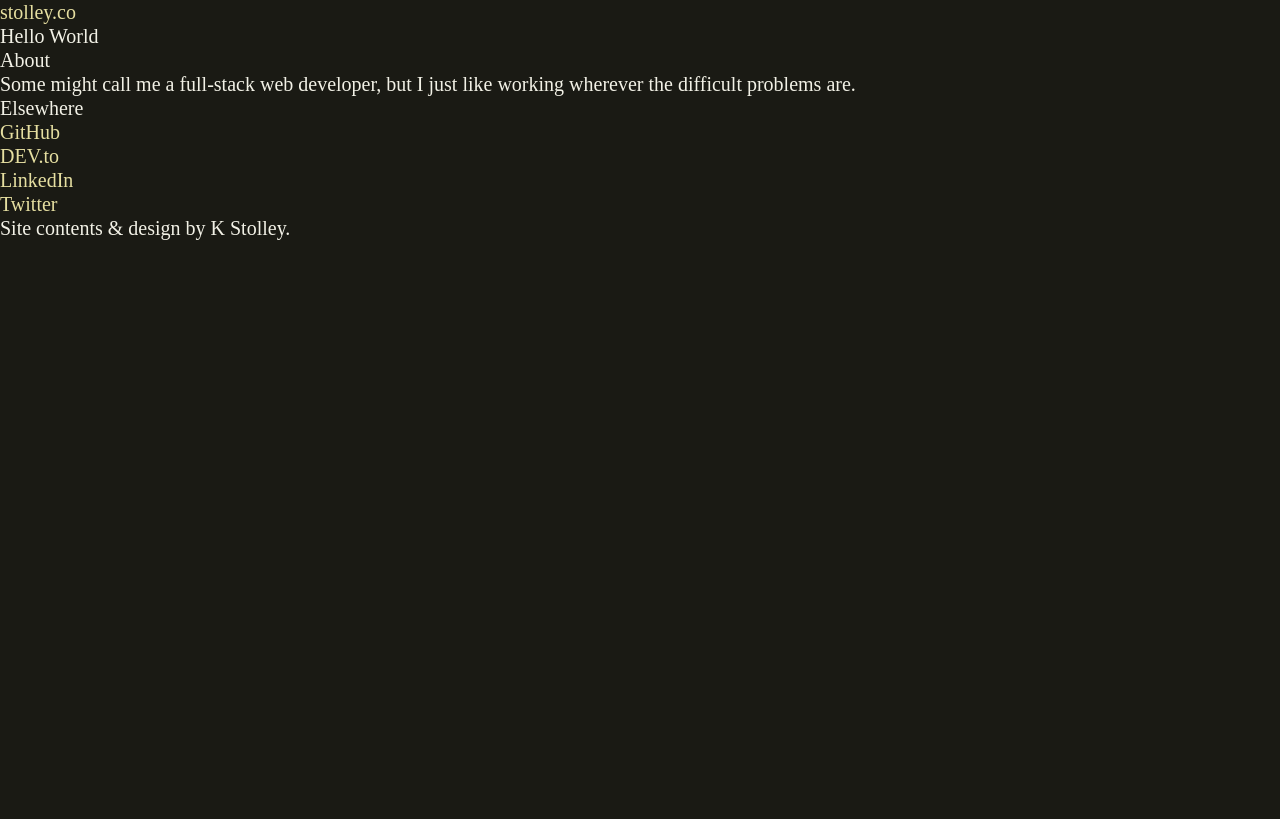
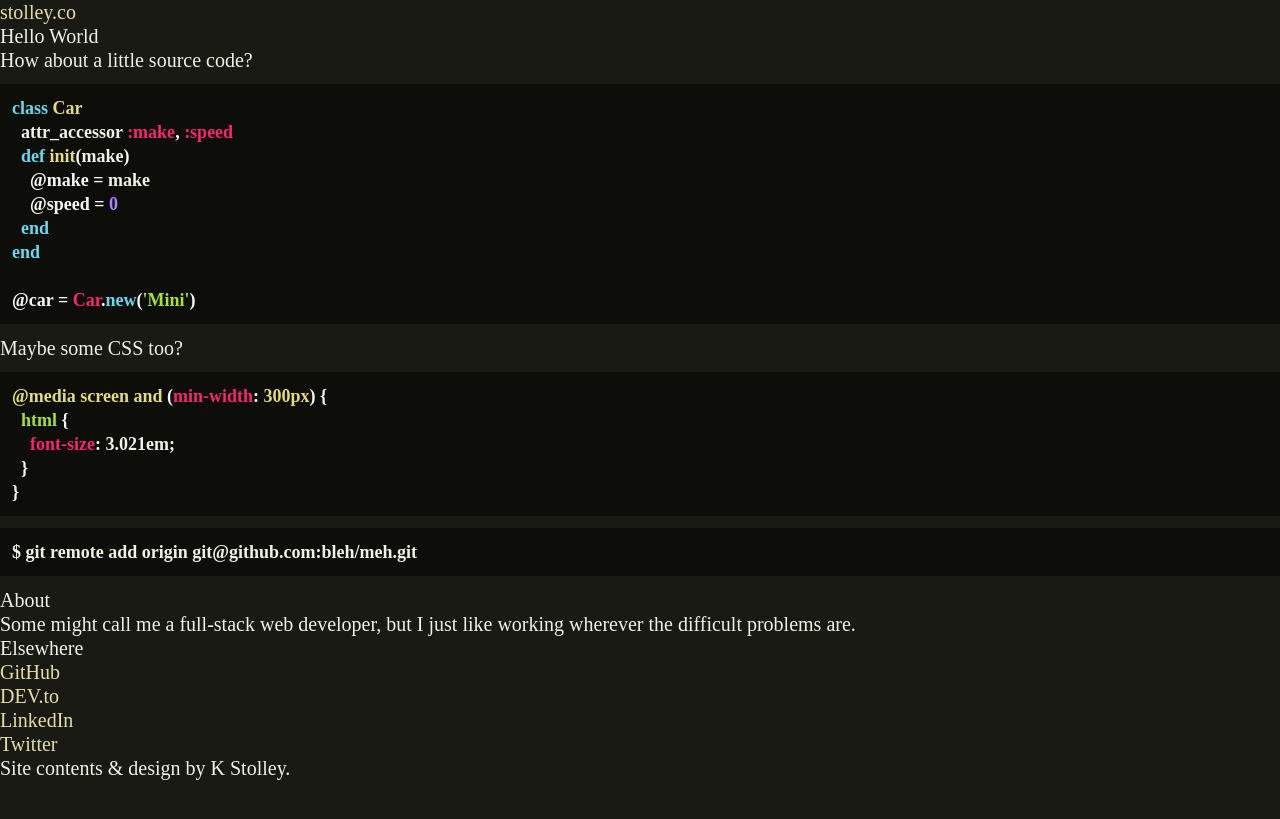
Before and after one commit to karlstolley/stolley.dev, a Jekyll site: the page built from index.md, in a window 1280 px wide. Shown: the top 819 px of the page. Built offline with Jekyll 4.4.1, drawn with Linux system fonts in a browser that asks for light colours; some web fonts are replaced.

Commit message:
Tests for syntax highlighting

````diff
--- a/index.md
+++ b/index.md
@@ -3,3 +3,31 @@ title: Home
 ---
 
 # Hello World
+
+How about a little source code?
+
+```ruby
+class Car
+  attr_accessor :make, :speed
+  def init(make)
+    @make = make
+    @speed = 0
+  end
+end
+
+@car = Car.new('Mini')
+```
+
+Maybe some CSS too?
+
+```css
+@media screen and (min-width: 300px) {
+  html {
+    font-size: 3.021em;
+  }
+}
+```
+
+```git
+$ git remote add origin git@github.com:bleh/meh.git
+```
````
